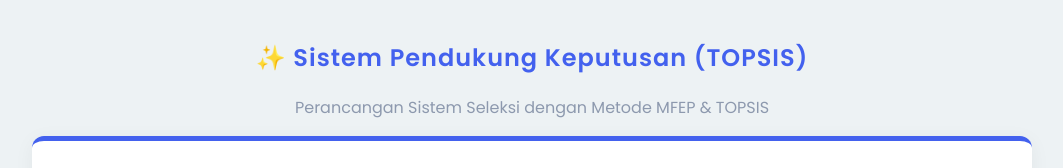
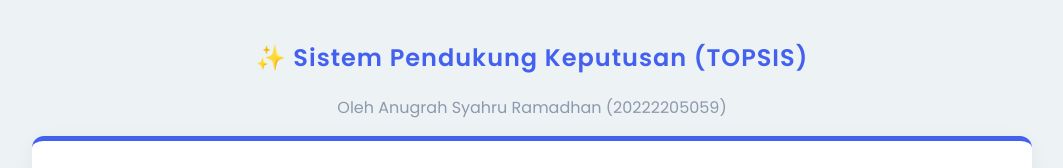
Before and after one commit to AsadaKen/metode_topsis, a plain HTML site: page index.html in a window 1280 px wide. Shown: the top 168 px of the page, without its empty margins (108-1171 px from the left). Drawn offline with Linux system fonts and the light colour scheme.

Commit message:
Update index.html

```diff
--- a/index.html
+++ b/index.html
@@ -218,7 +218,7 @@
 
 <div class="container">
     <h2>✨ Sistem Pendukung Keputusan (TOPSIS)</h2>
-    <p class="text-center" style="color: var(--gray);">Perancangan Sistem Seleksi dengan Metode MFEP & TOPSIS</p>
+    <p class="text-center" style="color: var(--gray);">Oleh Anugrah Syahru Ramadhan (20222205059)</p>
 
     <div class="card">
         <div class="card-header">1. Konfigurasi Kriteria & Bobot</div>
@@ -749,4 +749,5 @@ function hitungPreferensi() {
 </script>
 
 </body>
+
 </html>
```
